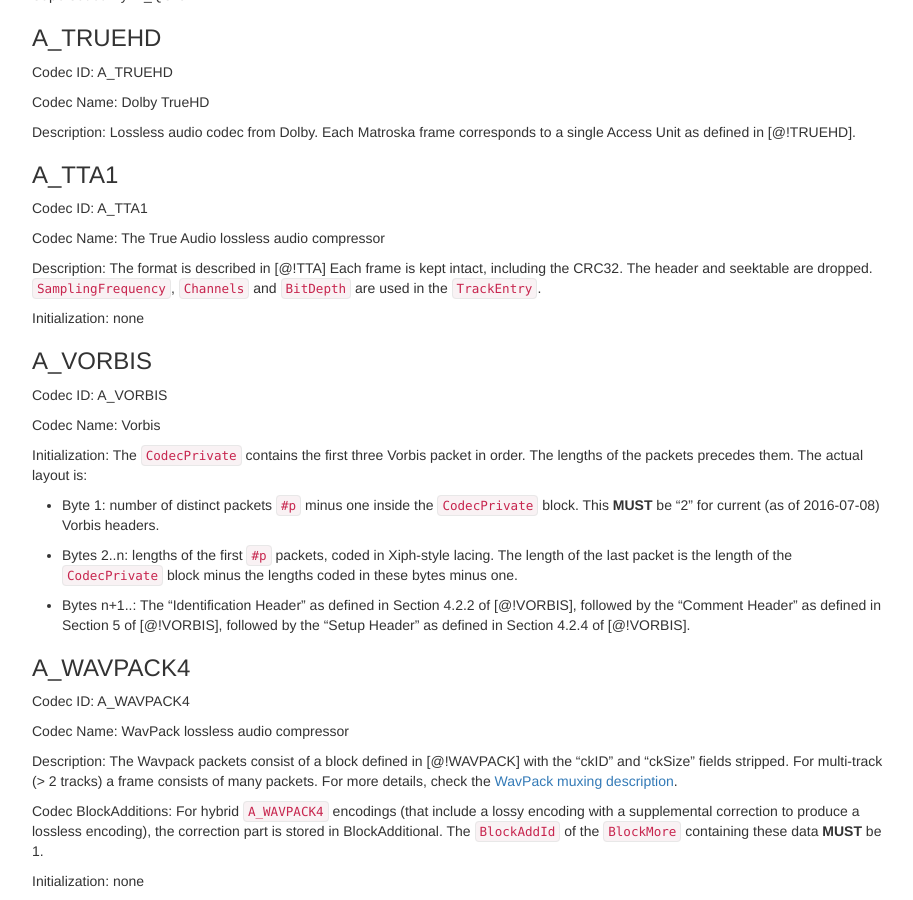
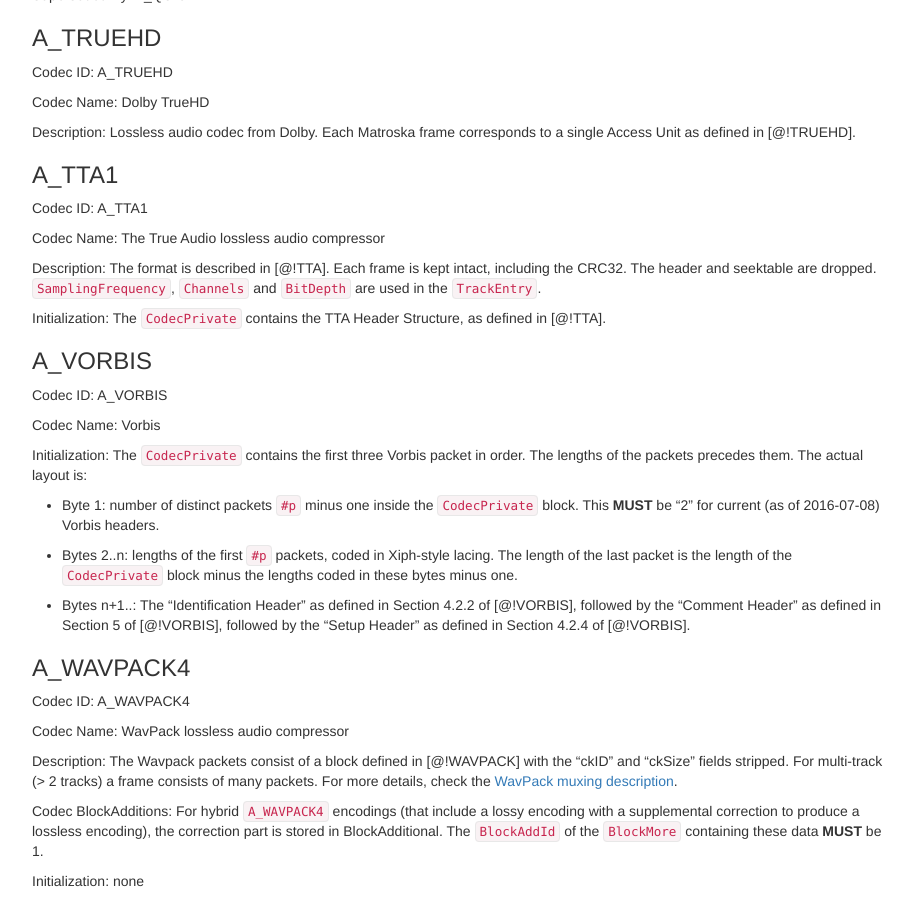
Before and after one commit to ietf-wg-cellar/matroska-specification, a Jekyll site: the page built from codec_specs.md, in a window 1280 px wide and 900 px high, scrolled down 15548 px. Shown: the whole window, without its empty margins (273-1186 px from the left). Built offline with Jekyll 4.4.1, drawn with Linux system fonts in a browser that asks for light colours; our own code applies the rules of GitHub Pages for plain Markdown files.

Commit message:
fix TTA CodecPrivate
As found in libavcodec and hinted in Haali's codec document.

```diff
--- a/codec_specs.md
+++ b/codec_specs.md
@@ -900,10 +900,10 @@
 
 Codec Name: The True Audio lossless audio compressor
 
-Description: The format is described in [@!TTA]
+Description: The format is described in [@!TTA].
 Each frame is kept intact, including the CRC32. The header and seektable are dropped. `SamplingFrequency`, `Channels` and `BitDepth` are used in the `TrackEntry`.
 
-Initialization: none
+Initialization: The `CodecPrivate` contains the TTA Header Structure, as defined in [@!TTA].
 
 ### A_VORBIS
 
```
